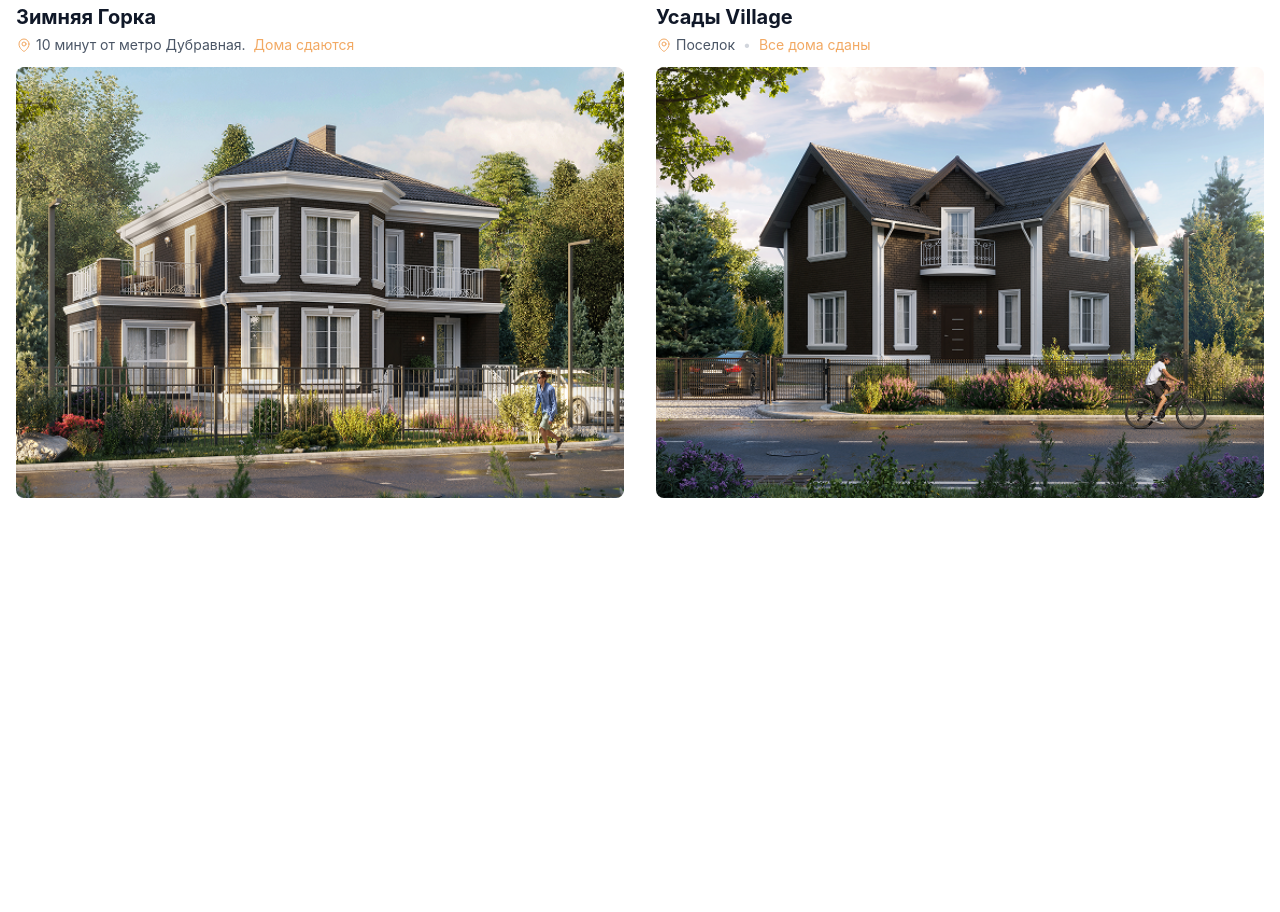
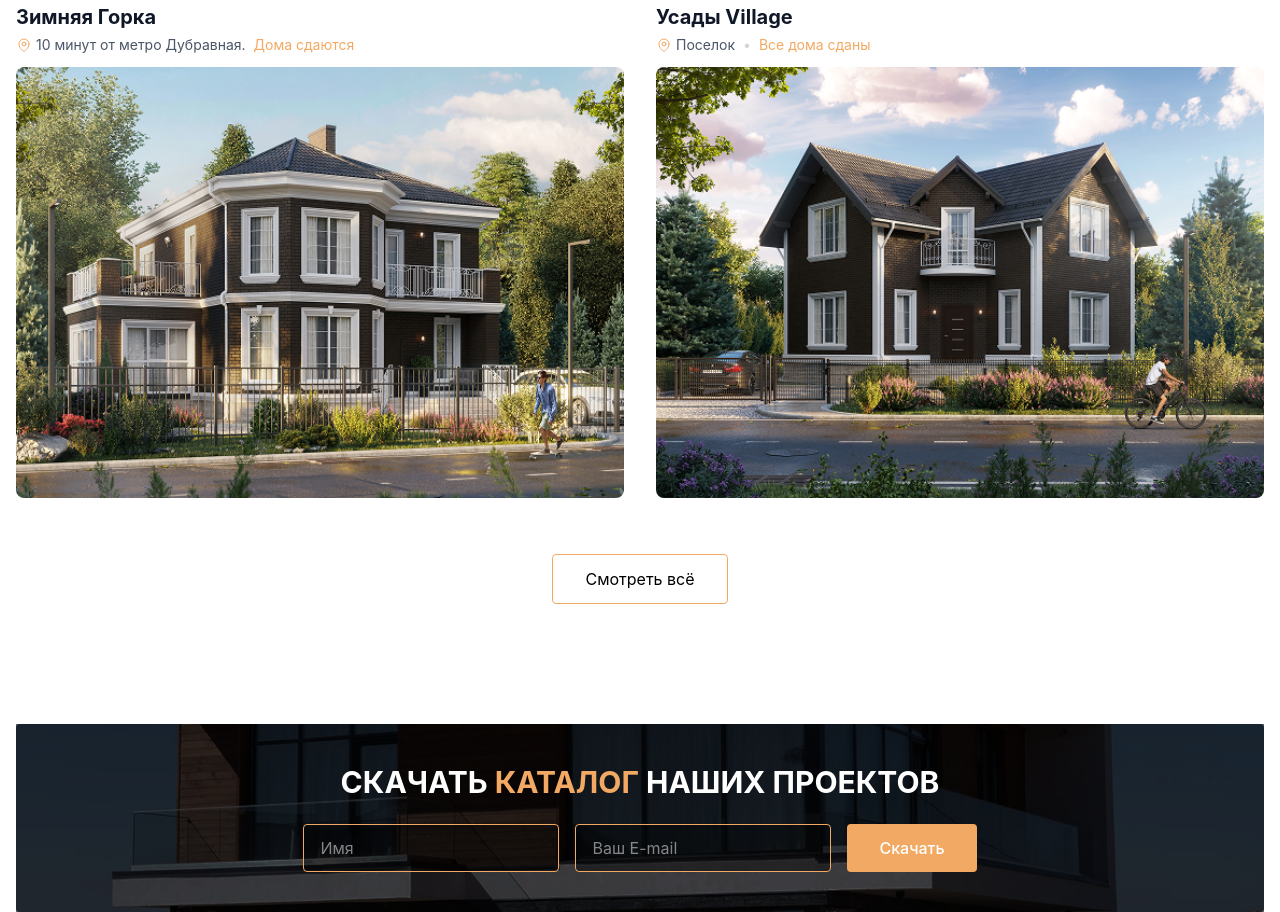
Before and after one commit to shokirovsh01/teamwork-5, a website: page index.html in a window 1280 px wide. Shown: the part 4551-5463 px from the top of the page. Before the commit the page ends 5081 px from the top, so only its background shows below. Drawn offline with nearby package versions, Linux system fonts and the light colour scheme; files that its build step writes are made by us from their sources.

Commit message:
section 6

```diff
--- a/index.html
+++ b/index.html
@@ -290,7 +290,62 @@
 
 </nav>
 
+<br>
+
+<div class="flex justify-center">
+    <button class="border border-[#f2a963] text-black px-8 py-3 rounded ">Смотреть всё</button>
+</div>
+
 <!-- section 6 -->
+
+<div class="max-w-325 mx-auto px-4 font-sans mt-30">
+
+  <div class="relative bg-cover bg-center p-10 text-center rounded" style="background-image: url(./src/image/Rectangle\ 79.png);">
+
+
+    <div class="absolute inset-0 bg-black opacity-60"></div>
+
+
+    <div class="relative z-10">
+
+
+      <h2 class="text-white text-2xl md:text-3xl font-bold uppercase mb-6">
+        Скачать <span class="text-[#f2a963]">каталог</span> наших проектов
+      </h2>
+
+
+      <nav class="flex flex-col md:flex-row justify-center gap-4 max-w-3xl mx-auto">
+
+        <input
+          type="text"
+          placeholder="Имя"
+          class="w-full md:w-1/3 h-12 px-4 bg-black/40 border border-[#f2a963] text-white rounded outline-none"
+        />
+
+        <input
+          type="email"
+          placeholder="Ваш E-mail"
+          class="w-full md:w-1/3 h-12 px-4 bg-black/40 border border-[#f2a963] text-white rounded outline-none"
+        />
+
+        <button
+          type="submit"
+          class="w-full md:w-auto h-12 px-8 bg-[#f2a963] text-white font-medium rounded "
+        >
+          Скачать
+        </button>
+
+      </nav>
+
+    </div>
+  </div>
+
+</div>
+
+
+<!-- section 7 -->
+
+
 
 </body>
 </html>
```
Also changed, not shown: src/image/Rectangle 79.png (added).
